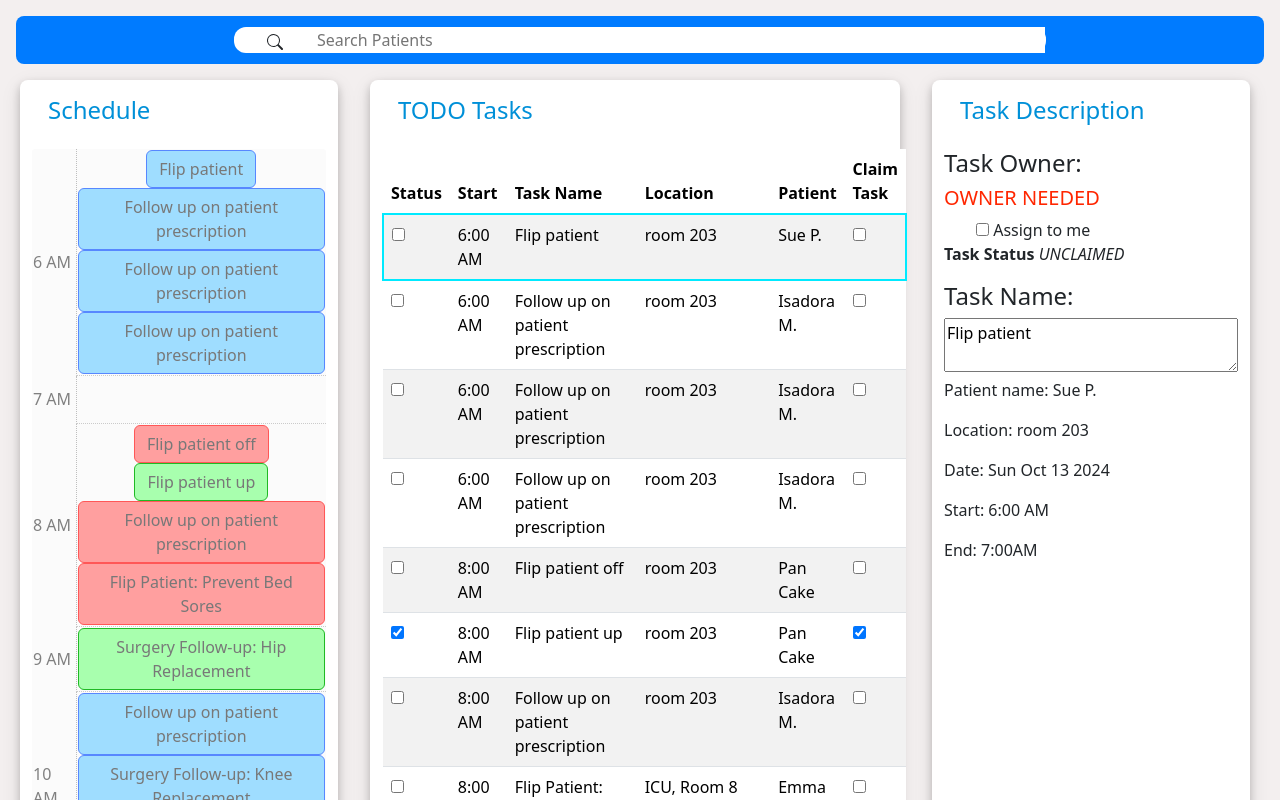
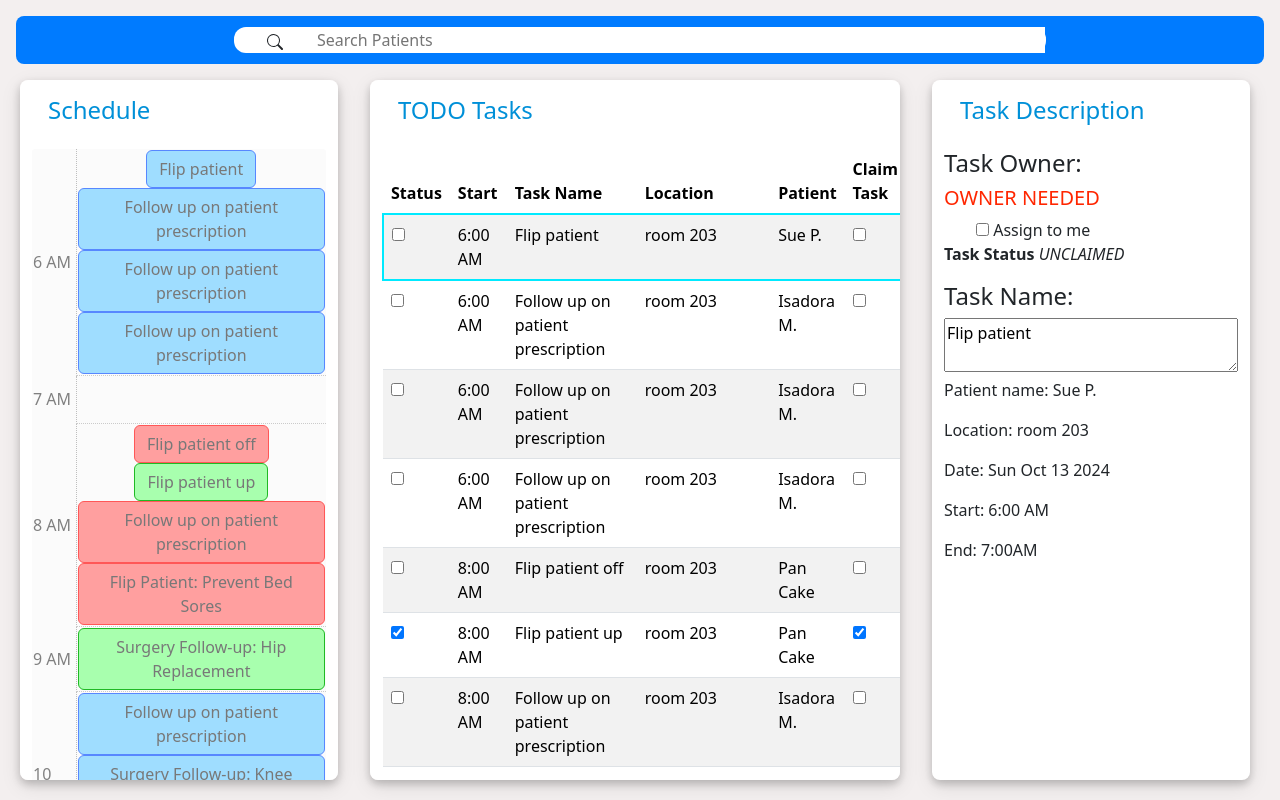
Before and after one commit to zmb6893/Med-o-matic, a Vue app in the folder frontend/: page / in a window 1280 px wide. Shown: the top 800 px of the page. Built offline with nearby package versions, Linux system fonts and the light colour scheme.

Commit message:
Redid the styling for overflow

```diff
--- a/frontend/src/views/IndependentPractitionerView.vue
+++ b/frontend/src/views/IndependentPractitionerView.vue
@@ -35,6 +35,8 @@ import TodoList from '@/components/TodoList.vue';
 		border-radius: .5rem;
 		margin: 1rem;
 		box-shadow: 0 4px 8px 0 rgba(0, 0, 0, 0.2), 0 6px 20px 0 rgba(0, 0, 0, 0.1);
+		overflow-y: scroll;
+  		max-height: 95%;
 	}
 
 	h1 {
```
